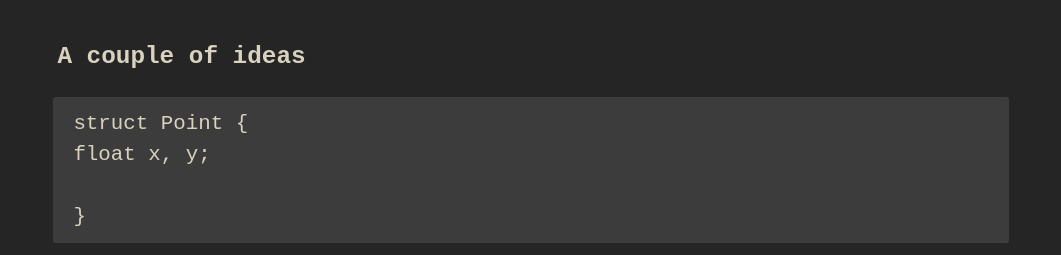
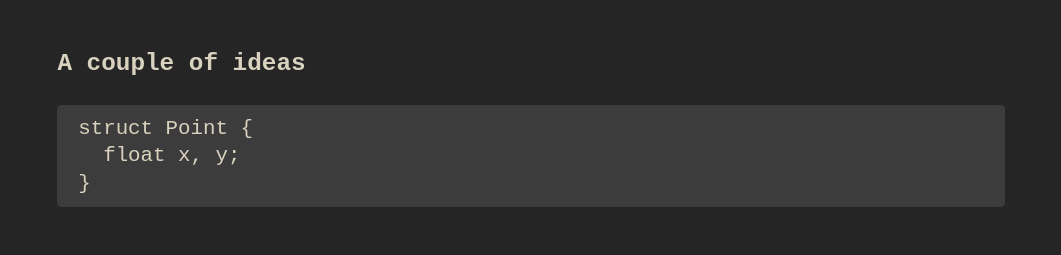
Before and after one commit to JustCoderdev/Portfolio, a plain HTML site: page fex.html in a window 1280 px wide. Shown: the part 476-731 px from the top of the page, without its empty margins (109-1170 px from the left). Drawn offline with Linux system fonts and the light colour scheme.

Commit message:
Added pre tag style

```diff
--- a/fex.html
+++ b/fex.html
@@ -43,12 +43,11 @@
 
 <h3> A couple of ideas </h3>
 
-<code class="block">
-  struct Point { <br>
-  float x, y;    <br>
-                 <br>
-  }
-</code>
+<pre>
+struct Point {
+  float x, y;
+}
+</pre>
 
 
 
--- a/style.css
+++ b/style.css
@@ -68,10 +68,14 @@ code {
 	background-color: var(--bg-secondary);
 	border-radius: 0.1em;
 }
-code.block {
-    display: block;
-    margin: 0em 1em;
-    padding: 0.5em 1em;
+pre {
+	max-width: calc(80ch + 2*1em);
+
+	margin: 0rem 1rem;
+	padding: 0.5em 1em;
+
+	background-color: var(--bg-secondary);
+	border-radius: 0.2em;
 }
 sup { vertical-align: top; font-size: 0.6em; }
 em { color: var(--tint-red); }
```
